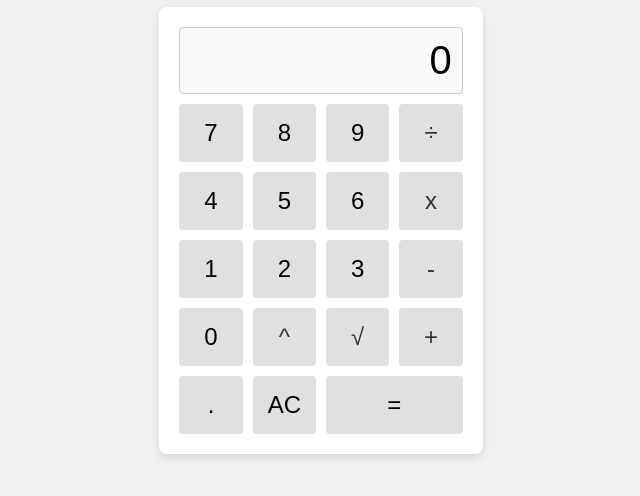
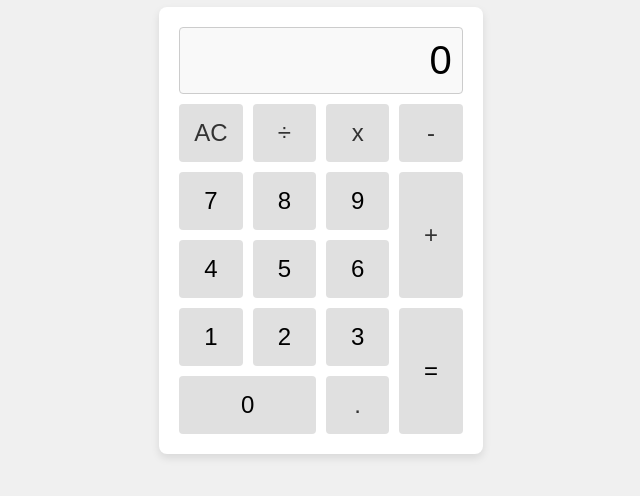
Before and after one commit to SourceForm/Calculator, a plain HTML site: page Calculator/index.html in a window 1280 px wide. Shown: the part 210-706 px from the top of the page, without its empty margins (319-959 px from the left). Drawn offline with Linux system fonts and the light colour scheme.

Commit message:
Changed key layout to match typical numpad layout
Made program accept numpad inputs

```diff
--- a/Calculator/index.html
+++ b/Calculator/index.html
@@ -17,30 +17,23 @@
     <div class="calculator">
         <div class="display">0</div>
         <div class="keys">
-            <!-- Group 1 -->
+            <button class="key--operator" data-action="clear">AC</button>
+            <button class="key--operator" data-action="divide">÷</button>
+            <button class="key--operator" data-action="multiply">x</button>
+            <button class="key--operator" data-action="subtract">-</button>
             <button>7</button>
             <button>8</button>
             <button>9</button>
-            <button class="key--operator" data-action="divide">÷</button>
-            <!-- Group 2 -->
+            <button class="key--operator" data-action="add">+</button>
             <button>4</button>
             <button>5</button>
             <button>6</button>
-            <button class="key--operator" data-action="multiply">x</button>
-            <!-- Group 3 -->
             <button>1</button>
             <button>2</button>
             <button>3</button>
-            <button class="key--operator" data-action="subtract">-</button>
-            <!-- Group 4 -->
-            <button>0</button>
-            <button class="key--operator" data-action="exponent">^</button>
-            <button class="key--operator" data-action="sqrt">√</button>
-            <button class="key--operator" data-action="add">+</button>
-            <!-- Group 5 -->
-            <button data-action="decimal">.</button>
-            <button data-action="clear">AC</button>
             <button class="key--equal" data-action="calculate">=</button>
+            <button class="key--0">0</button>
+            <button class="key--operator" data-action="decimal">.</button>
         </div>
     </div>
 </div>
--- a/Calculator/script.js
+++ b/Calculator/script.js
@@ -116,4 +116,18 @@ document.addEventListener('DOMContentLoaded', function () {
             }
         });
     });
+
+    // Listen for keyboard events
+    document.addEventListener('keydown', function(event) {
+        const key = event.key;
+        if (!isNaN(key) || key === '.') { // If the key is a number or decimal point
+            handleNumberClick(key);
+        } else if (key === '+' || key === '-' || key === '*' || key === '/') { // If the key is an operator
+            handleOperatorClick(key === '*' ? 'multiply' : key === '/' ? 'divide' : key === '+' ? 'add' : 'subtract');
+        } else if (key === '=' || key === 'Enter') { // If the key is the equals sign or Enter key
+            handleEqualClick();
+        } else if (key === 'Escape') { // If the key is the Escape key
+            handleClearClick();
+        }
+    });
 });
--- a/Calculator/style.css
+++ b/Calculator/style.css
@@ -84,6 +84,16 @@ button[data-action="clear"] {
 button[data-action="decimal"] {
     grid-column: span 1;
 }
+
 button[data-action="calculate"] {
+    grid-column: span 1;
+    grid-row: span 2;
+}
+
+button[data-action="add"] {
+        grid-column: span 1;
+        grid-row: span 2;
+    }
+button[class="key--0"] {
     grid-column: span 2;
 }
```
